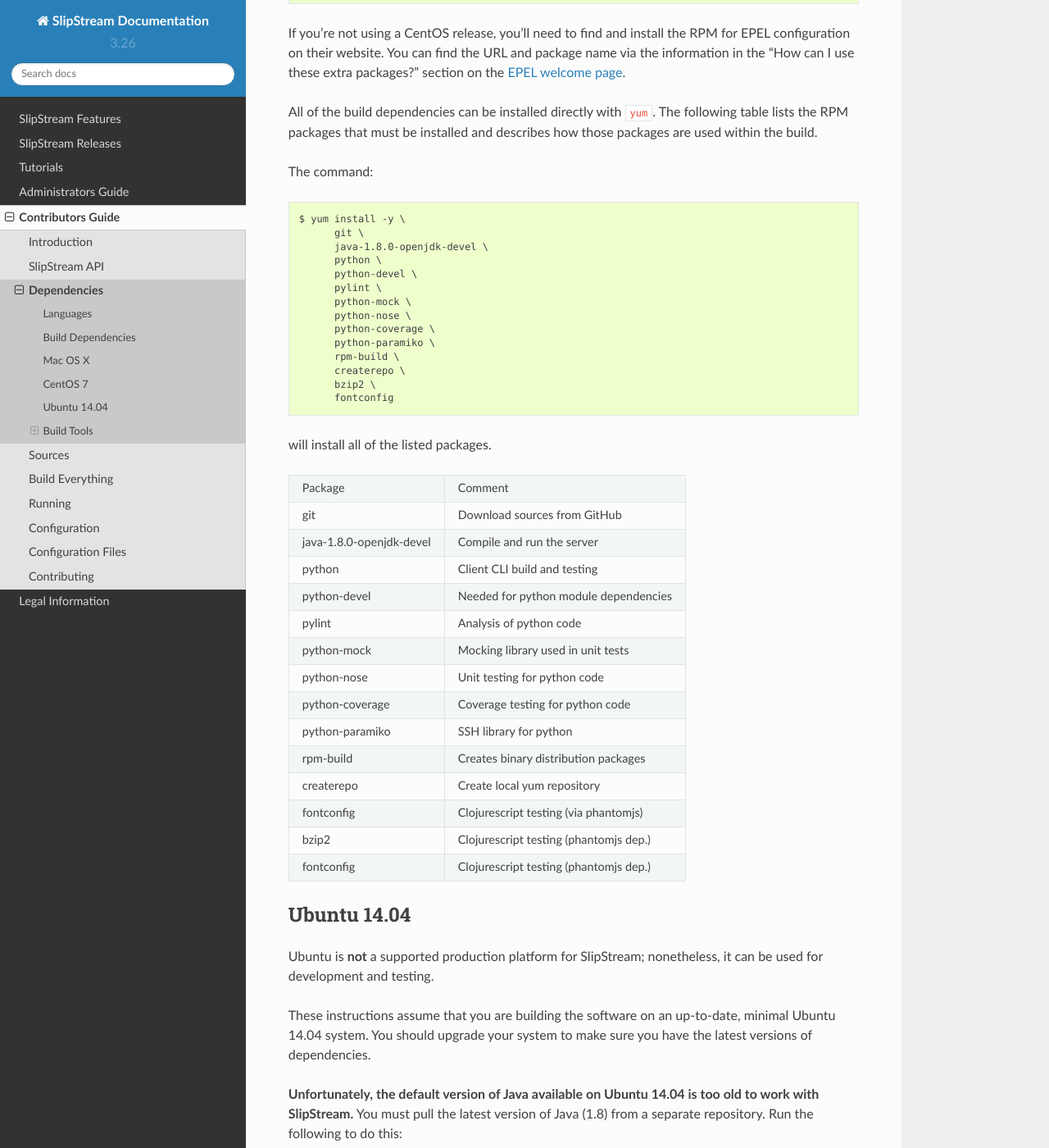
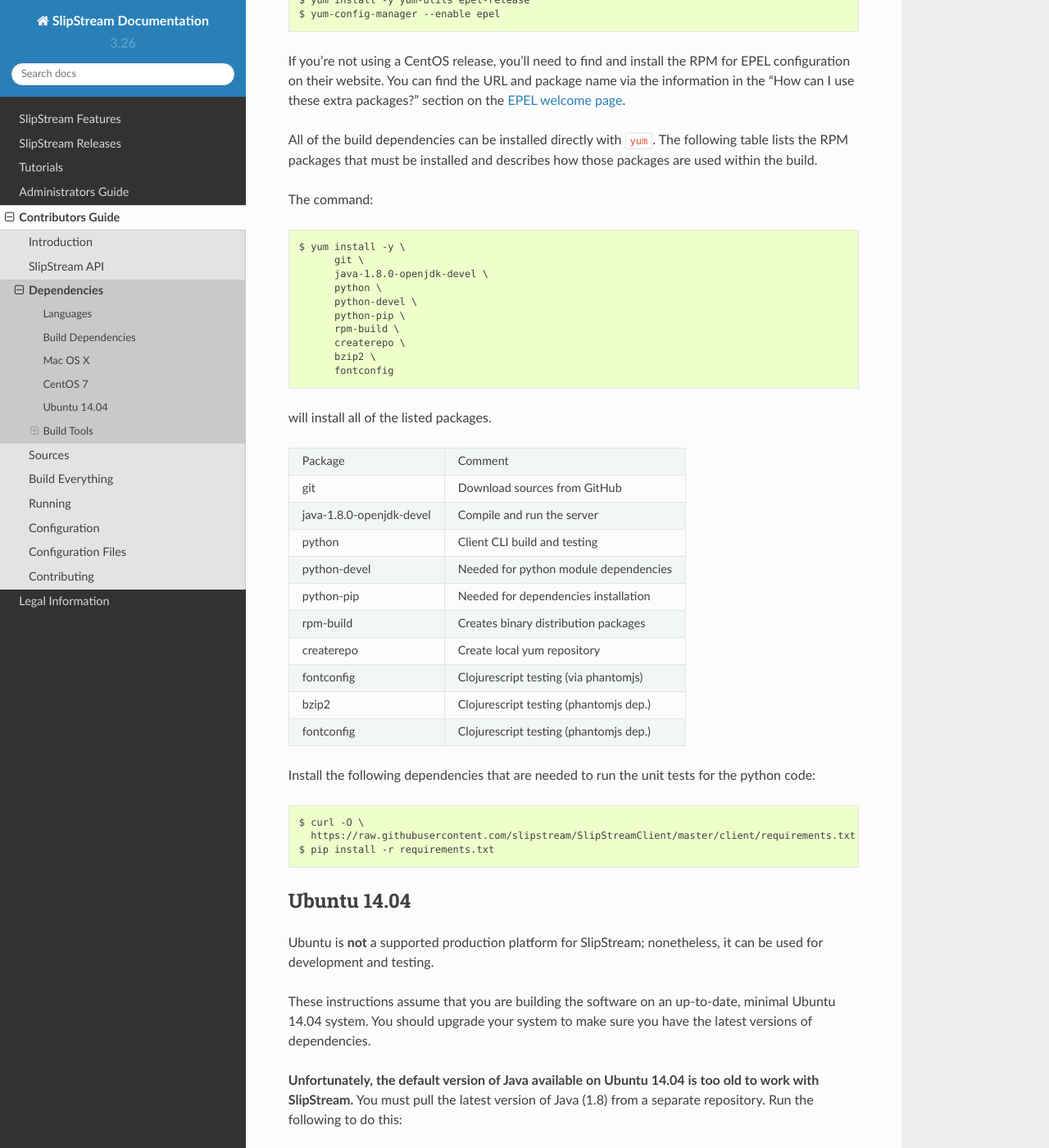
Before and after one commit to slipstream/SlipStreamDocumentation, a Sphinx documentation site: the page built from docs/developer_guide/dependencies.rst, in a window 1280 px wide and 1400 px high, scrolled down 1530 px. Shown: the whole window at 82% size. Built offline with Sphinx 7.4.7 and the Read the Docs theme 2.0.0, drawn with Linux system fonts in a browser that asks for light colours; some of the changed text lies outside the part shown.

Commit message:
updated requrements installation for python dev env

```diff
--- a/docs/developer_guide/dependencies.rst
+++ b/docs/developer_guide/dependencies.rst
@@ -49,8 +49,10 @@
 recent versions of Mac OS X. The few that are not already there, can be
 installed with::
 
-    $ sudo easy_install pip
-    $ sudo pip install nose coverage paramiko mock pylint
+    $ easy_install pip
+    $ curl -O \
+      https://raw.githubusercontent.com/slipstream/SlipStreamClient/master/client/requirements.txt
+    $ pip install -r requirements.txt
 
 These dependencies are needed to run the unit tests for the python code.
 
@@ -90,11 +92,7 @@
           java-1.8.0-openjdk-devel \
           python \
           python-devel \
-          pylint \
-          python-mock \
-          python-nose \
-          python-coverage \
-          python-paramiko \
+          python-pip \
           rpm-build \
           createrepo \
           bzip2 \
@@ -113,15 +111,7 @@
 +----------------------------+-----------------------------------------+
 | python-devel               | Needed for python module dependencies   |
 +----------------------------+-----------------------------------------+
-| pylint                     | Analysis of python code                 |
-+----------------------------+-----------------------------------------+
-| python-mock                | Mocking library used in unit tests      |
-+----------------------------+-----------------------------------------+
-| python-nose                | Unit testing for python code            |
-+----------------------------+-----------------------------------------+
-| python-coverage            | Coverage testing for python code        |
-+----------------------------+-----------------------------------------+
-| python-paramiko            | SSH library for python                  |
+| python-pip                 | Needed for dependencies installation    |
 +----------------------------+-----------------------------------------+
 | rpm-build                  | Creates binary distribution packages    |
 +----------------------------+-----------------------------------------+
@@ -133,6 +123,13 @@
 +----------------------------+-----------------------------------------+
 | fontconfig                 | Clojurescript testing (phantomjs dep.)  |
 +----------------------------+-----------------------------------------+
+
+Install the following dependencies that are needed to run the unit tests for
+the python code::
+
+    $ curl -O \
+      https://raw.githubusercontent.com/slipstream/SlipStreamClient/master/client/requirements.txt
+    $ pip install -r requirements.txt
 
 Ubuntu 14.04
 ------------
@@ -172,10 +169,7 @@
           openjdk-8-jdk \
           python-minimal \
           pylint \
-          python-mock \
-          python-nose \
-          python-coverage \
-          python-paramiko \
+          python-pip \
           rpm \
           createrepo \
           bzip2 \
@@ -194,15 +188,7 @@
 +-------------------+-----------------------------------------+
 | python-devel      | Needed for python module dependencies   |
 +-------------------+-----------------------------------------+
-| pylint            | Analysis of python code                 |
-+-------------------+-----------------------------------------+
-| python-mock       | Mocking library used in unit tests      |
-+-------------------+-----------------------------------------+
-| python-nose       | Unit testing for python code            |
-+-------------------+-----------------------------------------+
-| python-coverage   | Coverage testing for python code        |
-+-------------------+-----------------------------------------+
-| python-paramiko   | SSH library for python                  |
+| python-pip        | Needed for dependencies installation    |
 +-------------------+-----------------------------------------+
 | rpm               | Creates binary distribution packages    |
 +-------------------+-----------------------------------------+
@@ -223,6 +209,13 @@
 ``createrepo`` packages; however, they cannot be used to install and run
 the SlipStream server. Follow the instructions for running a test
 version of the server from the respository sources.
+
+Install the following dependencies that are needed to run the unit tests for
+the python code::
+
+    $ curl -O \
+      https://raw.githubusercontent.com/slipstream/SlipStreamClient/master/client/requirements.txt
+    $ pip install -r requirements.txt
 
 Build Tools
 -----------
--- a/docs/release_notes/candidate_releases.rst
+++ b/docs/release_notes/candidate_releases.rst
@@ -6,7 +6,7 @@
 **not** supported and **not** recommended for production deployments.
 
 v3.27 (candidate) - 8 May 2017
---------------------------------
+------------------------------
 
 New features and bug fixes in v3.27
 ~~~~~~~~~~~~~~~~~~~~~~~~~~~~~~~~~~~
@@ -46,7 +46,7 @@
 
 
 v3.26 (candidate) - 21 April 2017
---------------------------------
+~--------------------------------
 
 New features and bug fixes in v3.26
 ~~~~~~~~~~~~~~~~~~~~~~~~~~~~~~~~~~~
```
